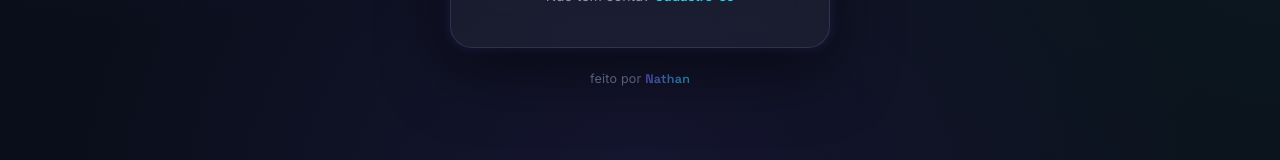
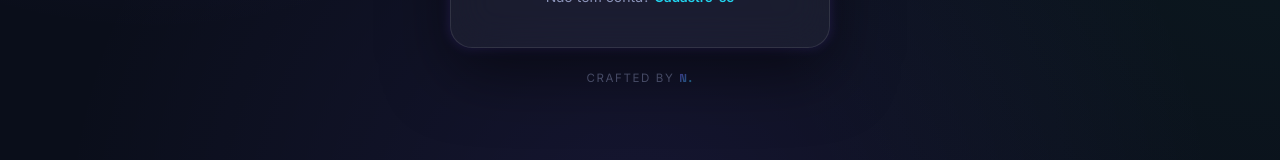
Before and after one commit to xxnathanxx/Finance, a React (Vite) app in the folder frontend/: page / in a window 1280 px wide. Shown: the part 598-758 px from the top of the page. Built offline with nearby package versions, Linux system fonts and the light colour scheme; the HTML template or start-up script is replaced by a standard one.

Commit message:
Troca a assinatura da tela de login por algo mais enigmático
"feito por Nathan" virou "crafted by N." - iniciais em vez do nome
completo, caixa alta com letter-spacing, em inglês. O nome completo
ainda aparece no tooltip (title="Nathan") pra quem passar o mouse.

```diff
--- a/frontend/src/App.css
+++ b/frontend/src/App.css
@@ -146,20 +146,23 @@
 }
 
 .credito-autor {
-  font-size: 0.78rem;
+  font-size: 0.72rem;
+  text-transform: uppercase;
   color: var(--color-text-muted);
-  letter-spacing: 0.02em;
-  opacity: 0.6;
-  transition: opacity 0.2s ease;
+  letter-spacing: 0.14em;
+  opacity: 0.45;
+  cursor: default;
+  transition: opacity 0.2s ease, letter-spacing 0.2s ease;
 }
 
 .credito-autor:hover {
-  opacity: 1;
+  opacity: 0.9;
+  letter-spacing: 0.18em;
 }
 
 .credito-autor-nome {
   font-family: var(--font-display);
-  font-weight: 600;
+  font-weight: 700;
   background: linear-gradient(135deg, var(--color-primary), var(--color-accent));
   -webkit-background-clip: text;
   background-clip: text;
--- a/frontend/src/pages/Login.tsx
+++ b/frontend/src/pages/Login.tsx
@@ -159,8 +159,8 @@ export default function Login({ onLoggedIn }: Props) {
         </div>
       </div>
 
-      <div className="credito-autor">
-        feito por <span className="credito-autor-nome">Nathan</span>
+      <div className="credito-autor" title="Nathan">
+        crafted by <span className="credito-autor-nome">N.</span>
       </div>
     </div>
   );
```
